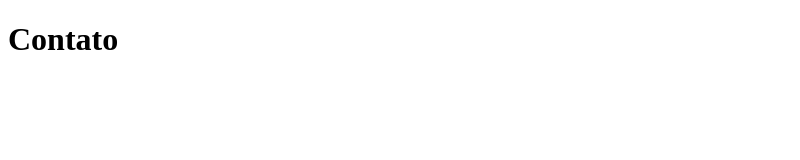
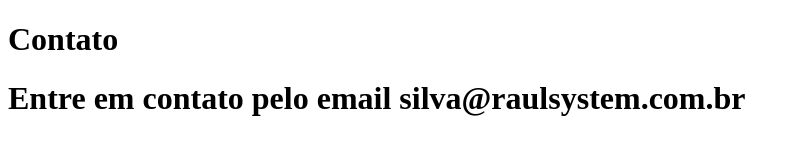
Before and after one commit to RaulSilva21/sis-cadastro, a plain HTML site: page contato.html in a window 1280 px wide. Shown: the whole page, without its empty margins (0-800 px from the left). Drawn offline with Linux system fonts and the light colour scheme.

Commit message:
adicionado o email de contato

```diff
--- a/contato.html
+++ b/contato.html
@@ -7,5 +7,6 @@
 </head>
 <body>
     <h1>Contato</h1>
+    <h1>Entre em contato pelo email silva@raulsystem.com.br</h1>
 </body>
 </html>
```
